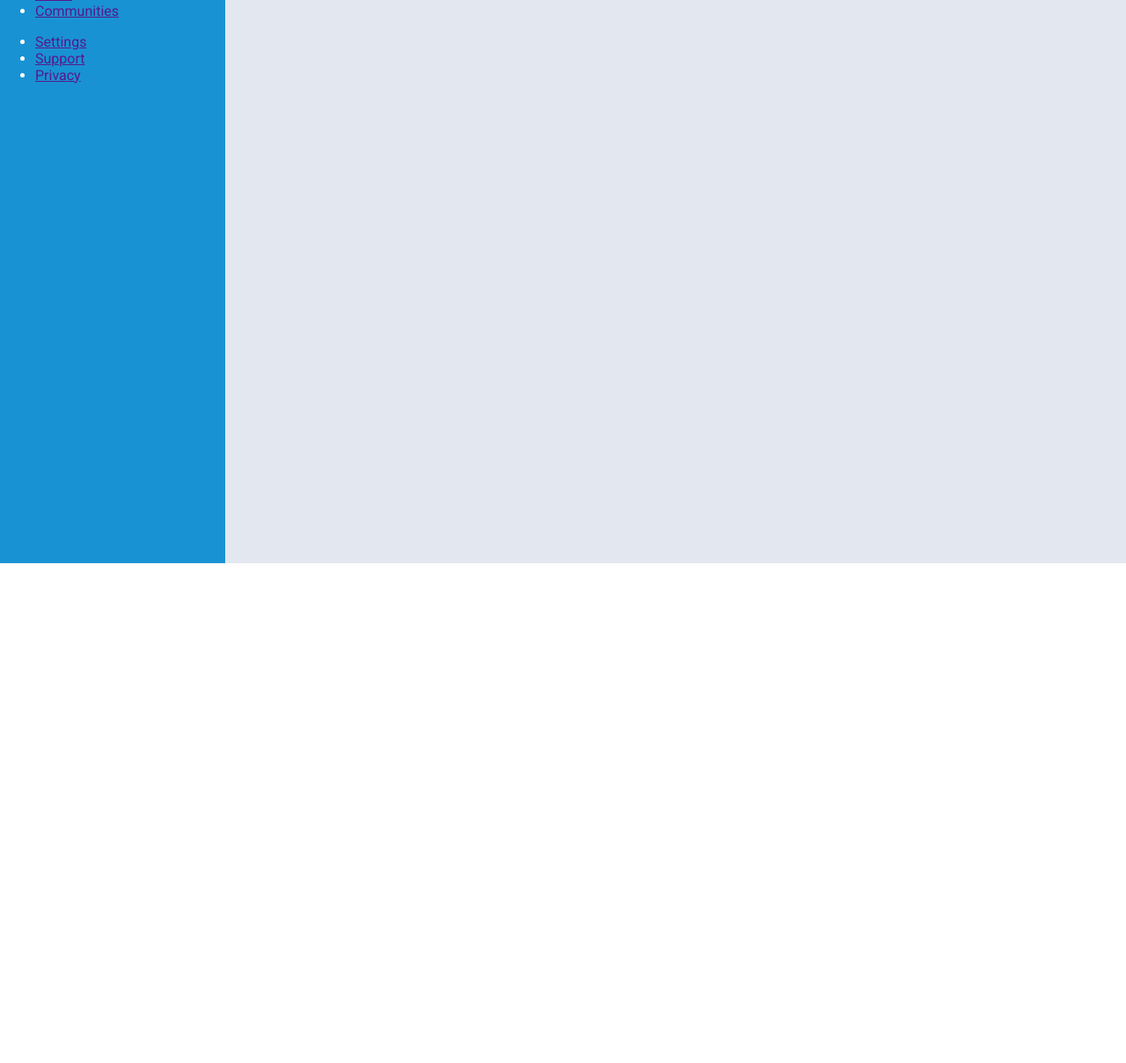
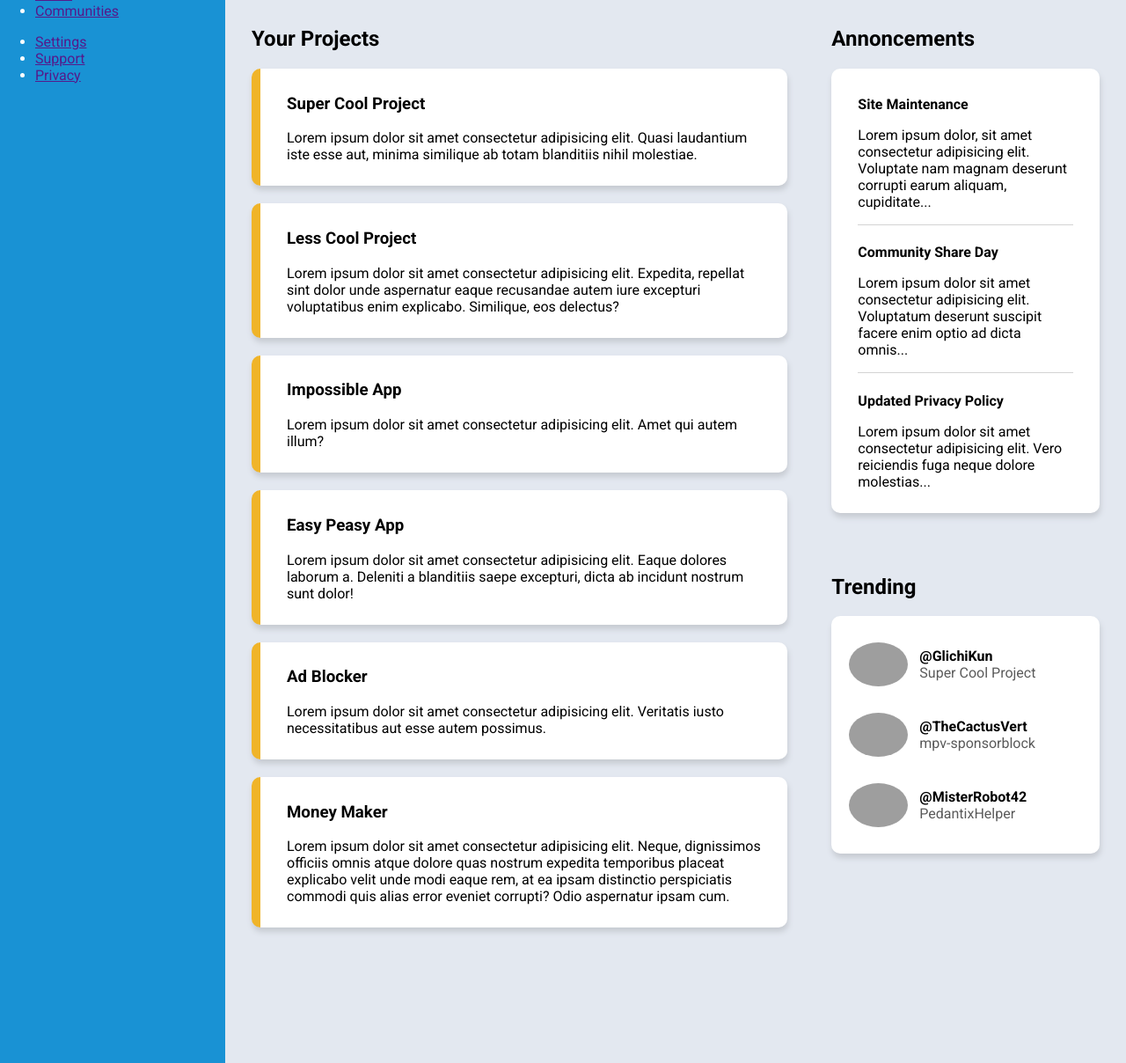
Before and after one commit to GlitchiKun/odin-admin-dashboard, a plain HTML site: page index.html in a window 1280 px wide. Shown: the part 160-1368 px from the top of the page at 88% size. Before the commit the page ends 800 px from the top, so only its background shows below. Drawn offline with Linux system fonts and the light colour scheme; grey boxes are pictures that could not be loaded.

Commit message:
feat: style the main section

```diff
--- a/index.html
+++ b/index.html
@@ -34,14 +34,14 @@
         <a href="">🔔</a>
         <img
           class="small avatar"
-            src="https://avatars.githubusercontent.com/u/47634123?s=400&u=36a0fe05272aed8aca33ce22db5500dca9021bfd&v=4"
+          src="https://avatars.githubusercontent.com/u/47634123?v=4"
           alt="Glichikun's avatar"
         />
         <div class="user">GlitchiKun</div>
       </div>
       <img
         class="big avatar"
-          src="https://avatars.githubusercontent.com/u/47634123?s=400&u=36a0fe05272aed8aca33ce22db5500dca9021bfd&v=4"
+        src="https://avatars.githubusercontent.com/u/47634123?v=4"
         alt="Glichikun's avatar"
       />
       <div class="user-greeting">
@@ -54,6 +54,133 @@
         <button>Share</button>
       </div>
     </header>
-    <main></main>
+    <main>
+      <div class="projects-container">
+        <h2>Your Projects</h2>
+        <div class="projects">
+          <div class="project">
+            <h3>Super Cool Project</h3>
+            <p>
+              Lorem ipsum dolor sit amet consectetur adipisicing elit. Quasi
+              laudantium iste esse aut, minima similique ab totam blanditiis
+              nihil molestiae.
+            </p>
+            <div class="project-icons"></div>
+          </div>
+          <div class="project">
+            <h3>Less Cool Project</h3>
+            <p>
+              Lorem ipsum dolor sit amet consectetur adipisicing elit. Expedita,
+              repellat sint dolor unde aspernatur eaque recusandae autem iure
+              excepturi voluptatibus enim explicabo. Similique, eos delectus?
+            </p>
+            <div class="project-icons"></div>
+          </div>
+          <div class="project">
+            <h3>Impossible App</h3>
+            <p>
+              Lorem ipsum dolor sit amet consectetur adipisicing elit. Amet qui
+              autem illum?
+            </p>
+            <div class="project-icons"></div>
+          </div>
+          <div class="project">
+            <h3>Easy Peasy App</h3>
+            <p>
+              Lorem ipsum dolor sit amet consectetur adipisicing elit. Eaque
+              dolores laborum a. Deleniti a blanditiis saepe excepturi, dicta ab
+              incidunt nostrum sunt dolor!
+            </p>
+            <div class="project-icons"></div>
+          </div>
+          <div class="project">
+            <h3>Ad Blocker</h3>
+            <p>
+              Lorem ipsum dolor sit amet consectetur adipisicing elit. Veritatis
+              iusto necessitatibus aut esse autem possimus.
+            </p>
+            <div class="project-icons"></div>
+          </div>
+          <div class="project">
+            <h3>Money Maker</h3>
+            <p>
+              Lorem ipsum dolor sit amet consectetur adipisicing elit. Neque,
+              dignissimos officiis omnis atque dolore quas nostrum expedita
+              temporibus placeat explicabo velit unde modi eaque rem, at ea
+              ipsam distinctio perspiciatis commodi quis alias error eveniet
+              corrupti? Odio aspernatur ipsam cum.
+            </p>
+            <div class="project-icons"></div>
+          </div>
+        </div>
+      </div>
+
+      <div class="annoncements-container">
+        <h2>Annoncements</h2>
+        <div class="annoncements">
+          <div class="annoncement">
+            <h4>Site Maintenance</h4>
+            <p>
+              Lorem ipsum dolor, sit amet consectetur adipisicing elit.
+              Voluptate nam magnam deserunt corrupti earum aliquam,
+              cupiditate...
+            </p>
+          </div>
+          <div class="annoncement">
+            <h4>Community Share Day</h4>
+            <p>
+              Lorem ipsum dolor sit amet consectetur adipisicing elit.
+              Voluptatum deserunt suscipit facere enim optio ad dicta omnis...
+            </p>
+          </div>
+          <div class="annoncement">
+            <h4>Updated Privacy Policy</h4>
+            <p>
+              Lorem ipsum dolor sit amet consectetur adipisicing elit. Vero
+              reiciendis fuga neque dolore molestias...
+            </p>
+          </div>
+        </div>
+      </div>
+
+      <div class="trendings-container">
+        <h2>Trending</h2>
+        <div class="trends">
+          <div class="trend">
+            <img
+              class="small avatar"
+              src="https://avatars.githubusercontent.com/u/47634123?v=4"
+              alt="GlitchiKun's avatar"
+            />
+            <div class="user-trend">
+              <div class="usertag">@GlichiKun</div>
+              <div class="project-title">Super Cool Project</div>
+            </div>
+          </div>
+          <div class="trend">
+            <img
+              class="small avatar"
+              src="https://avatars.githubusercontent.com/u/80119731?v=4"
+              alt="TheCactusVert's avatar"
+            />
+            <div class="user-trend">
+              <div class="usertag">@TheCactusVert</div>
+              <div class="project-title">mpv-sponsorblock</div>
+            </div>
+          </div>
+          <div class="trend">
+            <img
+              class="small avatar"
+              src="https://avatars.githubusercontent.com/u/130411360?v=4"
+              alt="MisterRobot42's avatar"
+            />
+            <div class="user-trend">
+              <div class="usertag">@MisterRobot42</div>
+              <div class="project-title">PedantixHelper</div>
+            </div>
+          </div>
+        </div>
+      </div>
+    </main>
   </body>
 </html>
--- a/style.css
+++ b/style.css
@@ -12,7 +12,7 @@ nav {
   background-color: #1992d4;
   color: white;
   grid-row: span 2;
-  z-index: 1;
+  z-index: 2;
 }
 
 header {
@@ -98,6 +98,63 @@ header {
 }
 
 main {
+  display: grid;
+  grid-template-columns: 2fr 1fr;
+  grid-template-rows: 1fr 1fr;
+  gap: 50px;
+  padding: 30px;
   background-color: #e3e8f0;
-  z-index: -1;
+  z-index: 1;
 }
+
+.project,
+.annoncements,
+.trends {
+  background-color: white;
+  border-radius: 10px;
+  box-shadow: 1px 5px 6px #c7cbd2;
+  padding: 10px 30px;
+}
+
+.projects-container {
+  grid-row: span 2;
+}
+
+.projects {
+  display: grid;
+  grid-template-columns: repeat(auto-fill, minmax(300px, 1fr));
+  gap: 20px;
+}
+
+.project {
+  border-left: 10px solid #f0b429;
+}
+
+.annoncements h4 {
+  margin-bottom: 0;
+}
+
+.annoncement:not(:last-child) {
+  border-bottom: 1px solid lightgray;
+}
+
+.trends {
+  display: grid;
+  align-items: center;
+  justify-content: space-around;
+  grid-template-columns: 50px 1fr;
+  gap: 30px;
+  padding: 30px 20px;
+}
+
+.trend {
+  display: contents;
+}
+
+.trend .usertag {
+  font-weight: bold;
+}
+
+.trend .project-title {
+  color: rgb(90, 90, 90);
+}
```
Lines whose indentation alone changed are shown as unchanged.
